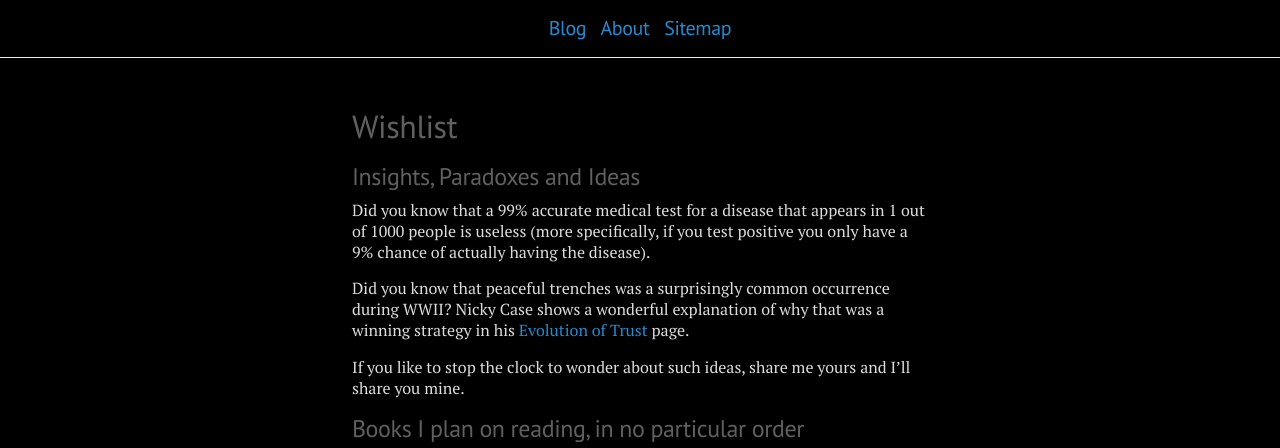
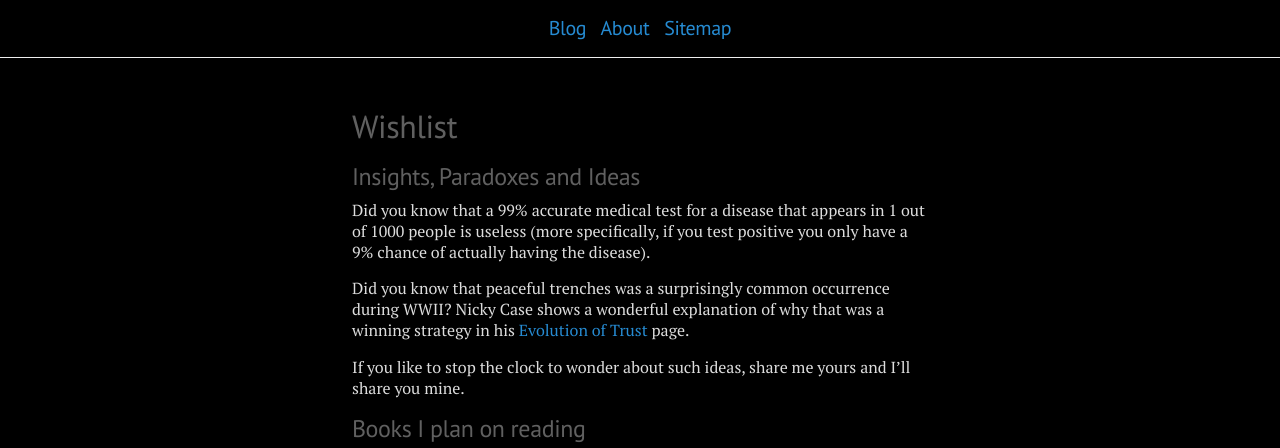
Before and after one commit to migueltorrescosta/migueltorrescosta.github.io, a Jekyll site: the page built from page_Wishlist.md, in a window 1280 px wide, cut to the strip 0-448 px from the top of the page. Built offline with Jekyll 4.4.1, drawn with Linux system fonts in a browser that asks for light colours.

Commit message:
Rephrasing

```diff
--- a/page_Wishlist.md
+++ b/page_Wishlist.md
@@ -13,6 +13,6 @@ Did you know that peaceful trenches was a surprisingly common occurrence during
 
 If you like to stop the clock to wonder about such ideas, share me yours and I'll share you mine.
 
-## Books I plan on reading, in no particular order
+## Books I plan on reading
 
 {% include goodreads.html shelf='to-read' %}
```
Also changed, not shown: page_Sitemap.md (+0 -1 lines).
